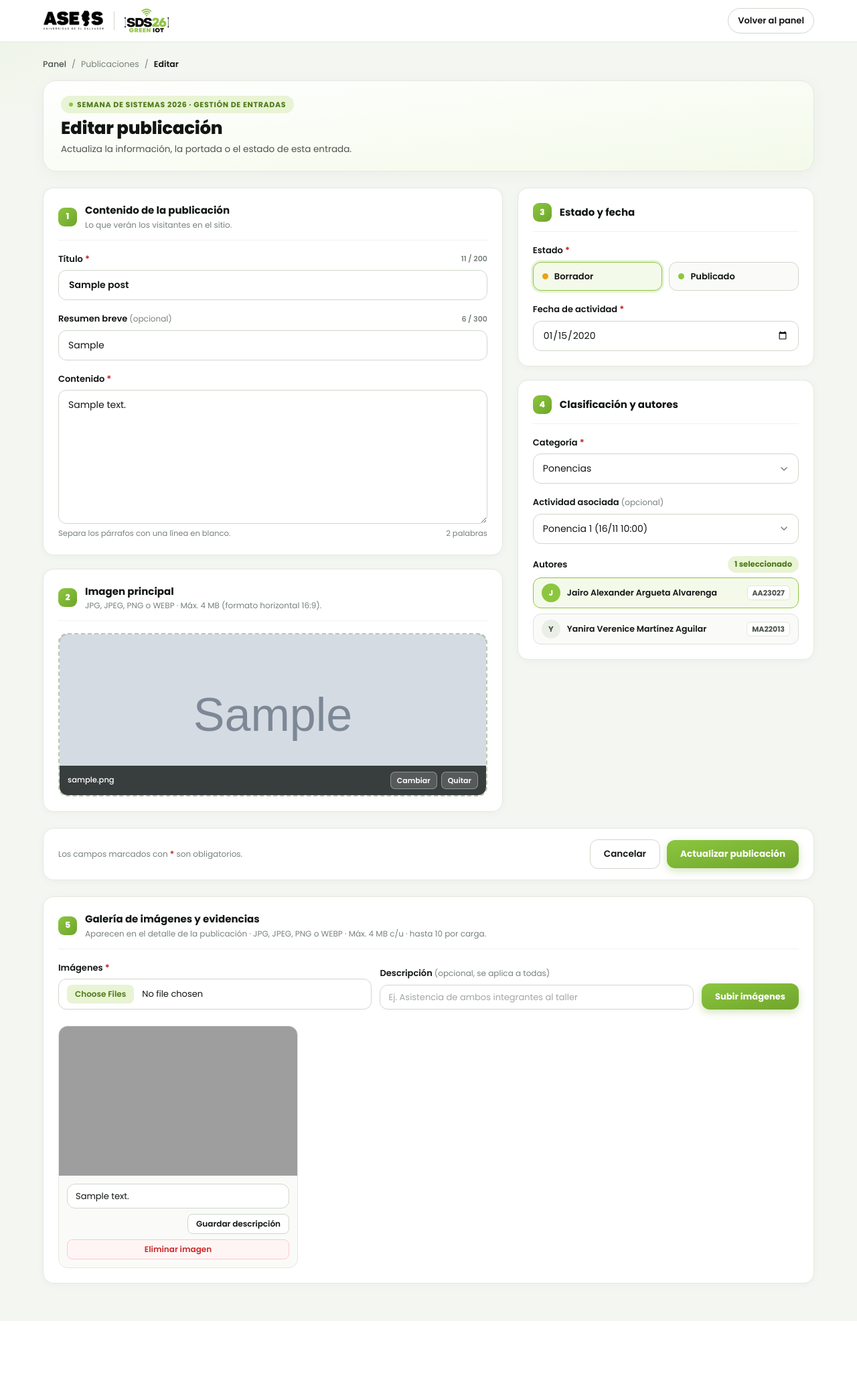
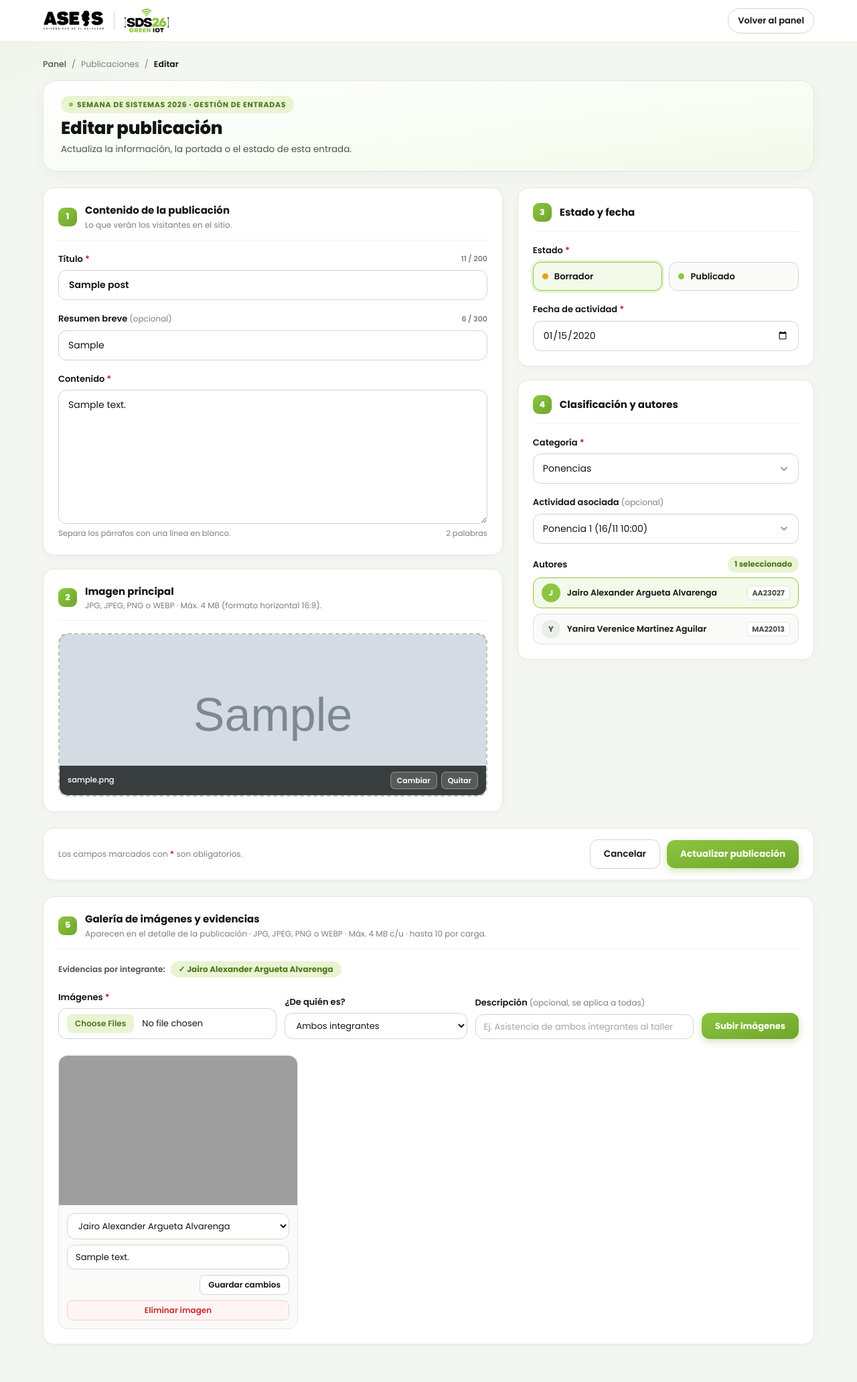
Before and after one commit to Jairo0610/blog-sds26-tpi, a Laravel app: page /admin/posts/1/edit in a window 1280 px wide. Shown: the whole page at 67% size. Before the commit the page ends 1972 px from the top, so only its background shows below. Run offline with Laravel 12, Linux system fonts and the light colour scheme; a user stored in the database is signed in; data comes from the database, SQL or seed files in the repository; tables that the repository leaves empty hold one stand-in row (values such as "Sample post"); grey boxes marked "Sample" are stand-in pictures; style sheets or scripts are compiled from the project's sources; grey boxes are pictures that could not be loaded.

Commit message:
feat: indicar de qué integrante es cada imagen de la galería para que quede como evidencia

```diff
--- a/www/blog-sds26-tpi/app/Models/PostImagenModel.php
+++ b/www/blog-sds26-tpi/app/Models/PostImagenModel.php
@@ -11,6 +11,7 @@ class PostImagenModel extends Model
 
     protected $fillable = [
         'post_id',
+        'usuario_id',
         'ruta',
         'descripcion',
         'orden',
@@ -20,4 +21,10 @@ class PostImagenModel extends Model
     {
         return $this->belongsTo(PostModel::class, 'post_id');
     }
+
+    //Integrante dueño de la evidencia; null significa que corresponde a ambos integrantes
+    public function integrante(): BelongsTo
+    {
+        return $this->belongsTo(User::class, 'usuario_id');
+    }
 }
--- a/www/blog-sds26-tpi/app/Models/PostModel.php
+++ b/www/blog-sds26-tpi/app/Models/PostModel.php
@@ -7,6 +7,7 @@ use Illuminate\Database\Eloquent\Model;
 use Illuminate\Database\Eloquent\Relations\BelongsTo;
 use Illuminate\Database\Eloquent\Relations\BelongsToMany;
 use Illuminate\Database\Eloquent\Relations\HasMany;
+use Illuminate\Support\Collection;
 use Illuminate\Support\Str;
 
 class PostModel extends Model
@@ -85,6 +86,22 @@ class PostModel extends Model
         return $this->hasMany(PostImagenModel::class, 'post_id')->orderBy('orden');
     }
 
+    //Integrantes de la publicación: los autores asignados o, si no hay, el usuario que la creó
+    public function integrantes(): Collection
+    {
+        return $this->autores->isNotEmpty() ? $this->autores : collect([$this->usuario])->filter();
+    }
+
+    //Integrantes que todavía no tienen ninguna evidencia en la galería (una imagen de "ambos" cubre a todos)
+    public function integrantesSinEvidencia(): Collection
+    {
+        if ($this->imagenes->contains(fn ($imagen) => $imagen->usuario_id === null)) {
+            return collect();
+        }
+
+        return $this->integrantes()->reject(fn ($integrante) => $this->imagenes->contains('usuario_id', $integrante->id))->values();
+    }
+
     public function evidencias(): HasMany
     {
         return $this->hasMany(EvidenciaModel::class, 'post_id');
--- a/www/blog-sds26-tpi/resources/views/admin/posts/edit.blade.php
+++ b/www/blog-sds26-tpi/resources/views/admin/posts/edit.blade.php
@@ -46,6 +46,8 @@
             $input = 'w-full rounded-xl border-[1.5px] border-[#cfd7cb] bg-white px-3 py-2 font-[inherit] text-[13px] leading-normal text-sds-ink transition placeholder:text-[#78827b]/70 focus:border-sds-green focus:ring-4 focus:ring-sds-green/20 focus:outline-none';
             $actBtn = 'inline-flex items-center justify-center rounded-lg px-3 py-1.5 font-[inherit] text-xs font-semibold no-underline cursor-pointer transition';
             $erroresGaleria = $errors->getBag('galeria');
+            $integrantes = $post->integrantes();
+            $sinEvidencia = $post->integrantesSinEvidencia();
         @endphp
 
         <section id="galeria" class="{{ $card }} mt-6">
@@ -55,6 +57,14 @@
                     <h2 class="m-0 text-[15px] font-bold">Galería de imágenes y evidencias</h2>
                     <p class="mt-0.5 mb-0 text-xs font-normal text-[#78827b]">Aparecen en el detalle de la publicación · JPG, JPEG, PNG o WEBP · Máx. 4 MB c/u · hasta 10 por carga.</p>
                 </div>
+            </div>
+
+            <div class="mb-5 flex flex-wrap items-center gap-2 text-xs">
+                <span class="font-semibold text-[#4a544d]">Evidencias por integrante:</span>
+                @foreach ($integrantes as $integrante)
+                    @php($cubierto = $sinEvidencia->doesntContain('id', $integrante->id))
+                    <span class="inline-flex items-center gap-1.5 rounded-full px-3 py-1 font-bold {{ $cubierto ? 'bg-[#e8f4d4] text-[#4f7918]' : 'bg-[#fff5f5] text-[#c92a2a]' }}">{{ $cubierto ? '✓' : '✗' }} {{ $integrante->name }}</span>
+                @endforeach
             </div>
 
             @if ($erroresGaleria->any())
@@ -68,11 +78,20 @@
                 </div>
             @endif
 
-            <form method="POST" action="{{ route('admin.posts.imagenes.store', $post) }}" data-keep-scroll enctype="multipart/form-data" class="mb-6 grid grid-cols-1 items-end gap-3 min-[800px]:grid-cols-[1fr_1fr_auto]">
+            <form method="POST" action="{{ route('admin.posts.imagenes.store', $post) }}" data-keep-scroll enctype="multipart/form-data" class="mb-6 grid grid-cols-1 items-end gap-3 min-[900px]:grid-cols-[1.2fr_1fr_1.2fr_auto]">
                 @csrf
                 <div>
                     <label for="galeria-imagenes" class="mb-[7px] block text-[13px] font-semibold">Imágenes <span class="font-bold text-[#c92a2a]">*</span></label>
                     <input type="file" id="galeria-imagenes" name="imagenes[]" multiple required accept="image/jpeg,image/png,image/webp" class="{{ $input }} file:mr-3 file:cursor-pointer file:rounded-lg file:border-0 file:bg-[#e8f4d4] file:px-3 file:py-1.5 file:text-xs file:font-semibold file:text-[#4f7918]">
+                </div>
+                <div>
+                    <label for="galeria-usuario" class="mb-[7px] block text-[13px] font-semibold">¿De quién es?</label>
+                    <select id="galeria-usuario" name="usuario_id" class="{{ $input }}">
+                        <option value="">Ambos integrantes</option>
+                        @foreach ($integrantes as $integrante)
+                            <option value="{{ $integrante->id }}">{{ $integrante->name }}</option>
+                        @endforeach
+                    </select>
                 </div>
                 <div>
                     <label for="galeria-descripcion" class="mb-[7px] block text-[13px] font-semibold">Descripción <span class="text-xs font-normal text-[#78827b]">(opcional, se aplica a todas)</span></label>
@@ -92,8 +111,14 @@
                                 <form method="POST" action="{{ route('admin.posts.imagenes.update', [$post, $imagen]) }}" data-keep-scroll class="flex flex-col gap-2">
                                     @csrf
                                     @method('PUT')
+                                    <select name="usuario_id" aria-label="Integrante dueño de la evidencia" class="{{ $input }}">
+                                        <option value="">Ambos integrantes</option>
+                                        @foreach ($integrantes as $integrante)
+                                            <option value="{{ $integrante->id }}" @selected($imagen->usuario_id === $integrante->id)>{{ $integrante->name }}</option>
+                                        @endforeach
+                                    </select>
                                     <input type="text" name="descripcion" value="{{ $imagen->descripcion }}" maxlength="200" placeholder="Descripción" aria-label="Descripción de la imagen" class="{{ $input }}">
-                                    <button type="submit" class="{{ $actBtn }} self-end border border-[#cfd7cb] bg-white text-sds-ink hover:border-sds-green hover:bg-[#f4faea] hover:text-[#4f7918]">Guardar descripción</button>
+                                    <button type="submit" class="{{ $actBtn }} self-end border border-[#cfd7cb] bg-white text-sds-ink hover:border-sds-green hover:bg-[#f4faea] hover:text-[#4f7918]">Guardar cambios</button>
                                 </form>
                                 <form method="POST" action="{{ route('admin.posts.imagenes.destroy', [$post, $imagen]) }}" data-keep-scroll onsubmit="return confirm('¿Eliminar esta imagen de la galería?');" class="mt-2">
                                     @csrf
```
Also changed, not shown: www/blog-sds26-tpi/app/Http/Controllers/Admin/PostImagenController.php (+12 -0 lines), www/blog-sds26-tpi/database/migrations/2026_11_21_100000_add_usuario_id_to_post_images_table.php (added).
